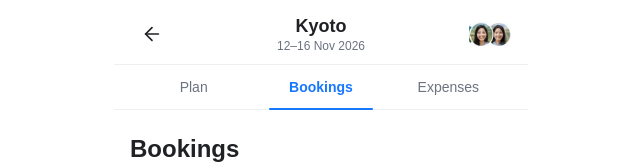
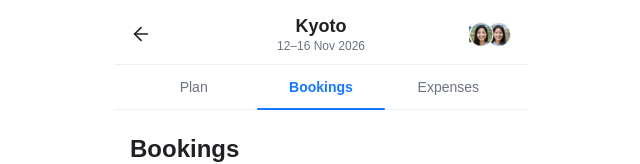
Before and after one commit to akkamaze/uroute, a React (Vite) app in the folder apps/mobile/: page /bookings in a window 1280 px wide. Shown: the top 164 px of the page, without its empty margins (319-959 px from the left). Built offline with nearby package versions, Linux system fonts and the light colour scheme.

Commit message:
fix(plan): align visible header edges

```diff
--- a/apps/mobile/src/styles.css
+++ b/apps/mobile/src/styles.css
@@ -308,7 +308,7 @@ a {
   width: 44px;
   height: 44px;
   align-items: center;
-  justify-content: center;
+  justify-content: flex-start;
   color: var(--color-text);
   border-radius: 50%;
 }
@@ -374,9 +374,9 @@ a {
 
 .trip-sections__link--active::after {
   position: absolute;
-  right: 0.75rem;
+  right: 0;
   bottom: -1px;
-  left: 0.75rem;
+  left: 0;
   height: 2px;
   border-radius: 999px;
   background: var(--color-active);
```
